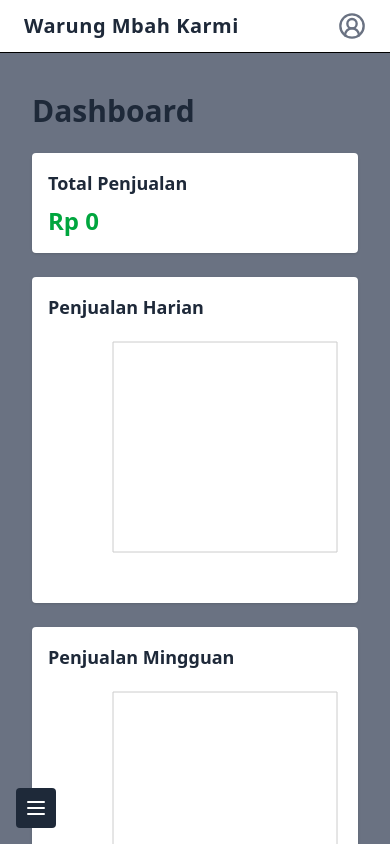
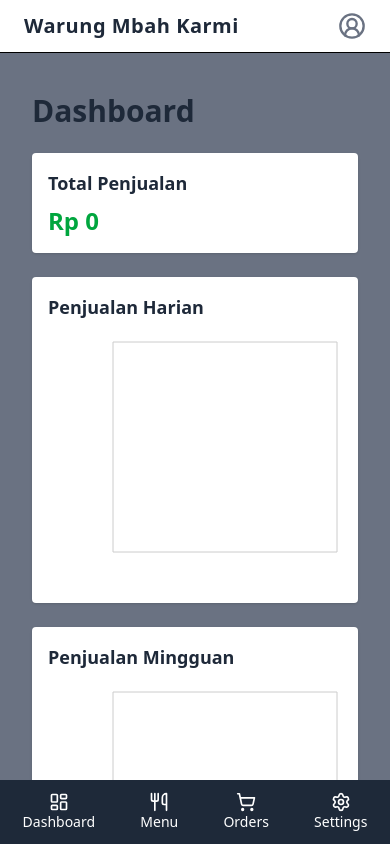
Before and after one commit to cfra321/warung-mbah-karmi, a React (Vite) app: page / in a window 390 px wide. Shown: the top 844 px of the page. Built offline with nearby package versions, Linux system fonts and the light colour scheme; the HTML template or start-up script is replaced by a standard one.

Commit message:
feat : add botton navbar on mobile view

```diff
--- a/src/components/Sidebar.jsx
+++ b/src/components/Sidebar.jsx
@@ -1,51 +1,51 @@
 import React, { useState } from 'react';
 import { Link } from 'react-router-dom';
 import {
-  Menu,
   Utensils,
   ShoppingCart,
   LayoutDashboard,
   Settings,
-  X,
+  Menu,
 } from 'lucide-react';
 
 const Sidebar = () => {
   const [collapsed, setCollapsed] = useState(false);
-  const [mobileOpen, setMobileOpen] = useState(false);
 
   const toggleSidebar = () => {
-    if (window.innerWidth < 768) {
-      setMobileOpen(!mobileOpen);
-    } else {
+    if (window.innerWidth >= 768) {
       setCollapsed(!collapsed);
     }
   };
 
   return (
     <>
-      {/* Mobile Menu Button */}
-      <button
-        onClick={toggleSidebar}
-        className="md:hidden fixed bottom-4 left-4 z-50 text-white bg-gray-800 p-2 rounded"
+      {/* Bottom Navbar for Mobile (Always Show) */}
+      <nav className="fixed bottom-0 left-0 right-0 z-40 bg-gray-800 text-white flex justify-around py-3 md:hidden">
+        <Link to="/" className="flex flex-col items-center text-sm hover:text-yellow-300">
+          <LayoutDashboard size={20} />
+          Dashboard
+        </Link>
+        <Link to="/menu" className="flex flex-col items-center text-sm hover:text-yellow-300">
+          <Utensils size={20} />
+          Menu
+        </Link>
+        <Link to="/orders" className="flex flex-col items-center text-sm hover:text-yellow-300">
+          <ShoppingCart size={20} />
+          Orders
+        </Link>
+        <Link to="/settings" className="flex flex-col items-center text-sm hover:text-yellow-300">
+          <Settings size={20} />
+          Settings
+        </Link>
+      </nav>
+
+      {/* Desktop Sidebar */}
+      <aside
+        className={`hidden md:flex flex-col bg-gray-800 text-white min-h-screen p-4 z-50 fixed top-0 left-0 transition-all duration-300
+          ${collapsed ? 'w-16' : 'w-48'}`}
       >
-        {mobileOpen ? <X size={24} /> : <Menu size={24} />}
-      </button>
-
-      {/* Overlay for mobile */}
-      {mobileOpen && (
-        <div
-          className="fixed inset-0 bg-black/50 z-40 md:hidden"
-          onClick={() => setMobileOpen(false)}
-        />
-      )}
-
-      <aside
-        className={`bg-gray-800 text-white min-h-screen p-4 z-50 fixed md:static top-0 left-0 transition-all duration-300
-          ${collapsed ? 'w-16' : 'w-48'}
-          ${mobileOpen ? 'translate-x-0' : '-translate-x-full'} md:translate-x-0`}
-      >
-        {/* Toggle button (desktop only) */}
-        <div className="hidden md:block mb-6">
+        {/* Toggle button for Desktop */}
+        <div className="mb-6">
           <button
             onClick={toggleSidebar}
             className="text-gray-300 hover:text-white"
--- a/src/pages/MenuList.jsx
+++ b/src/pages/MenuList.jsx
@@ -86,7 +86,7 @@ const handlePayment = () => {
       </div>
 
       {/* Cart Sidebar */}
-      <div className="w-full lg:w-1/3 bg-white text-gray-800 border border-gray-200 shadow rounded-xl p-4 h-fit mt-[5vh]">
+     <div className="w-full lg:w-1/3 bg-white text-gray-800 border border-gray-200 shadow rounded-xl p-4 h-fit mt-[5vh] pb-18 md:pb-4">
         <h3 className="text-xl font-semibold mb-4">Pesanan</h3>
         {cart.length === 0 ? (
           <p className="text-gray-500">Belum ada pesanan.</p>
```
